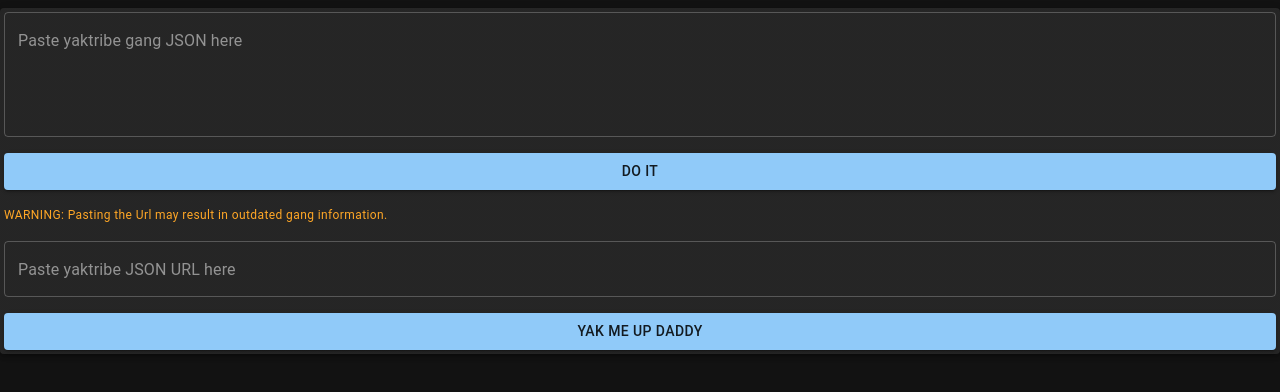
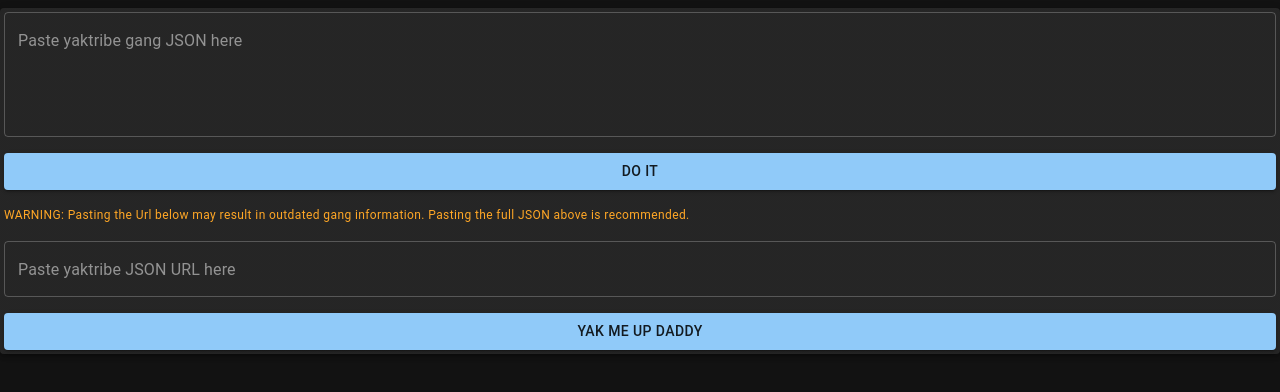
Before and after one commit to itvbbjorn/yaktribecompanion, a React (Create React App) app: page / in a window 1280 px wide. Shown: the top 392 px of the page. Built offline with nearby package versions, Linux system fonts and the light colour scheme.

Commit message:
Expanded warning message

```diff
--- a/src/App.tsx
+++ b/src/App.tsx
@@ -122,7 +122,7 @@ function App() {
                 do it
               </Button>
               <Typography variant='caption' color='warning'>
-                WARNING: Pasting the Url may result in outdated gang information.
+                WARNING: Pasting the Url below may result in outdated gang information. Pasting the full JSON above is recommended.
               </Typography>
               <TextField
                 placeholder='Paste yaktribe JSON URL here'
```
